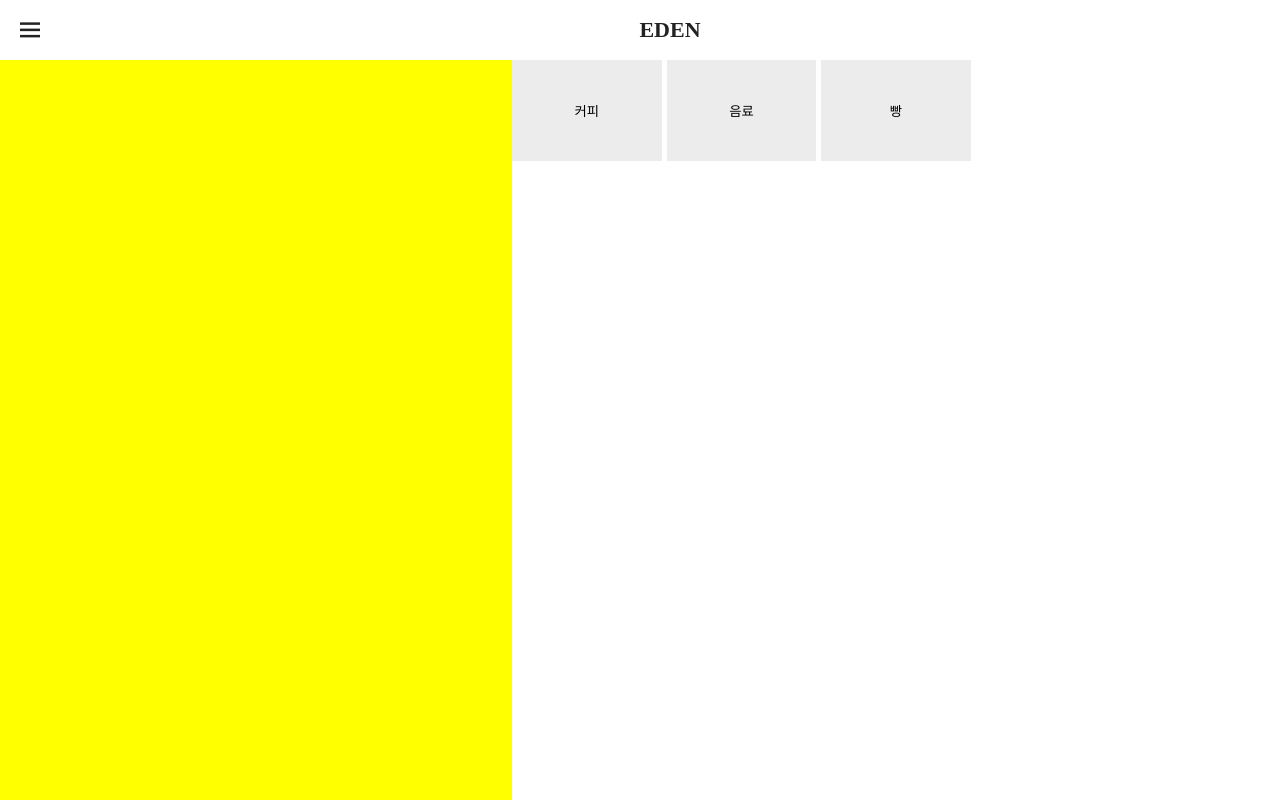
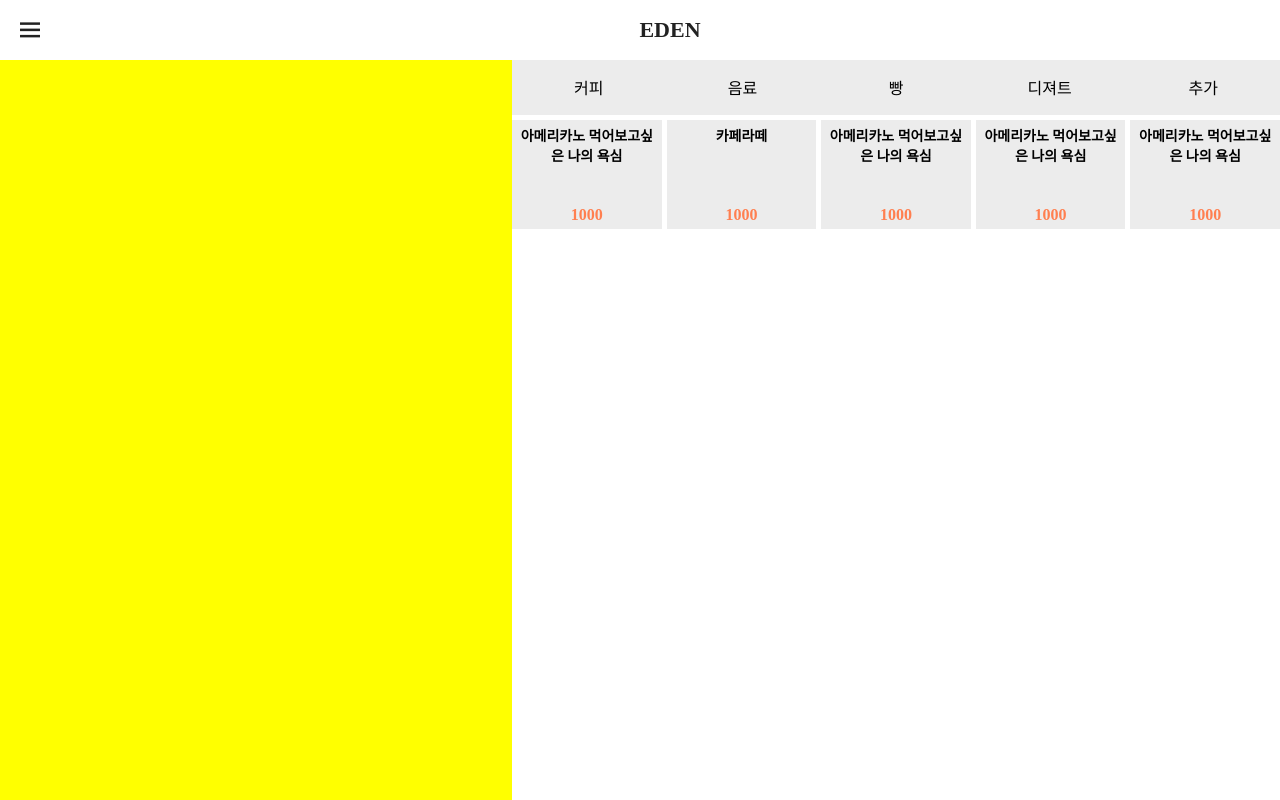
Before and after one commit to seedlessapple/personal-test1, a PHP site: page /pos/index.html in a window 1280 px wide. Run offline with PHP 8.4, Linux system fonts and the light colour scheme; some web fonts are replaced.

Commit message:
pos inner

```diff
--- a/pos/index.html
+++ b/pos/index.html
@@ -56,13 +56,35 @@
     </div>
     <section class="section_1">
         <div class="pos">
-            <div class="pos-cart"></div>
+            <div class="pos-cart">
+                <table></table>
+            </div>
             <div class="pos-menus">
-                <button class="pos-menu-item pos-menu-group">커피</button>
-                <button class="pos-menu-item pos-menu-group">음료</button>
-                <button class="pos-menu-item pos-menu-group">빵</button>
+                <div class="pos-menu-categories">
+                    <span data-tab-target="#coffee" class="pos-menu-category">커피</span>
+                    <span data-tab-target="#drinks" class="pos-menu-category">음료</span>
+                    <span data-tab-target="#" class="pos-menu-category">빵</span>
+                    <span data-tab-target="#" class="pos-menu-category">디져트</span>
+                    <span data-tab-target="#" class="pos-menu-category">추가</span>
+                </div>
+                <div class="pos-menu">
+                    <div id="coffee" class="pos-menu-content active"data-tab-content>
+                        <span id="menu-1"class="pos-menu-item"><h1>아메리카노 먹어보고싶은 나의 욕심</h1><p>1000</p></span>
+                        <span class="pos-menu-item"><h1>카페라떼</h1><p>1000</p></span>
+                        <span class="pos-menu-item"><h1>아메리카노 먹어보고싶은 나의 욕심</h1><p>1000</p></span>
+                        <span class="pos-menu-item"><h1>아메리카노 먹어보고싶은 나의 욕심</h1><p>1000</p></span>
+                        <span class="pos-menu-item"><h1>아메리카노 먹어보고싶은 나의 욕심</h1><p>1000</p></span>
+                    </div>
+                    <div id="drinks" class="pos-menu-content"data-tab-content>
+                        <span class="pos-menu-item"><h1>음료</h1><p>1000</p></span>
+                        <span class="pos-menu-item"><h1>모히또</h1><p>1000</p></span>
+                        <span class="pos-menu-item"><h1>아메리카노 먹어보고싶은 나의 욕심</h1><p>1000</p></span>
+                        <span class="pos-menu-item"><h1>아메리카노 먹어보고싶은 나의 욕심</h1><p>1000</p></span>
+                        <span class="pos-menu-item"><h1>아메리카노 먹어보고싶은 나의 욕심</h1><p>1000</p></span>
+                    </div>
+                </div>
+            </div>
 
-            </div>
         </div>
     </section>
 </div>
@@ -76,6 +98,27 @@ sidebarBtn.addEventListener("click", ()=>{
     topNav.classList.toggle("close")
 
 });
-    </script>
+
+const tabs = document.querySelectorAll('[data-tab-target]');
+const tabContents = document.querySelectorAll('[data-tab-content]');
+const idTabContent = document.getElementById('tab_contents');
+
+tabs.forEach(tab => {
+    tab.addEventListener('click',() => {
+        tabs.forEach(t => {
+            t.classList.remove('active');
+        });
+        tab.classList.add('active');
+
+        const target = document.querySelector(tab.dataset.tabTarget)
+        tabContents.forEach(tabContent => {
+            tabContent.classList.remove('active');
+
+        });
+        target.classList.add('active')
+
+    })
+});
+</script>
 </body>
 </html>
--- a/pos/style.css
+++ b/pos/style.css
@@ -10,7 +10,7 @@ body{
     --primary-color:  #ffffff;
     --panel-color:  #ececec;
     --text-color:  rgb(34, 34, 34);
-    --black-light-color:  #CCC;
+    --hover-color:  #CCC;
     --border-color:  #4D4C4C;
 }
 body.dark{
@@ -214,7 +214,6 @@ body.dark{
 
 
 .section_1{
-    background-color: aquamarine;
     height: calc(100vh - 60px);
 }
 .section_1 .pos{
@@ -227,20 +226,71 @@ body.dark{
     background-color: yellow;
 }
 .section_1 .pos .pos-menus{
-    flex: .6 1 0;
-    height: 100%;
-    display: grid;
-    grid-template-columns: repeat(5,1fr);
-    grid-template-rows: repeat(7,1fr);
-    grid-gap: 5px;
+  height: 100%;
+  flex: .6 1 0;
 
-    background-color: rgb(255, 255, 255);
+  display: grid;
+  grid-template-columns: repeat(5,1fr);
+  grid-template-rows: .5fr repeat(6,1fr);
+  grid-gap: 5px;
 }
+.section_1 .pos .pos-menus span{
+  cursor: pointer;
 
-.section_1 .pos .pos-menus .pos-menu-item{
+}
+.section_1 .pos .pos-menu-categories{
+  grid-column: 1 / 6;
+  display: grid;
+  grid-template-columns: repeat(5,1fr);
+  /* grid-gap: 5px; */
+}
+.section_1 .pos .pos-menu{
+  grid-column: 1 / 6;
+  grid-row: 2 / 8;
+}
+.section_1 .pos .pos-menu-categories .pos-menu-category{
+    display: flex;
+    align-items: center;
+    justify-content: center;
+    vertical-align: middle;
     background-color: var(--panel-color);
     border: var(--border-color);
 }
-.section_1 .pos .pos-menus .pos-menu-item:hover{
-    background-color: var(--panel-color);
+.section_1 .pos .pos-menu-categories .pos-menu-category:hover{
+    background-color: var(--hover-color);
 }
+
+.section_1 .pos .pos-menu .pos-menu-content{
+  height: 100%;
+  grid-template-columns: repeat(5,1fr);
+  grid-template-rows: repeat(6,1fr);
+  grid-gap: 5px;
+  display: none;
+}
+.section_1 .pos .pos-menu .pos-menu-content.active{
+  display: grid;
+}
+.section_1 .pos .pos-menu .pos-menu-item{
+  display: flex;
+  flex-direction: column;
+
+  align-items: center;
+  justify-content: space-between;
+  vertical-align: middle;
+  background-color: var(--panel-color);
+  border: var(--border-color);
+}
+
+.section_1 .pos .pos-menu .pos-menu-item:hover{
+  background-color: var(--hover-color);
+}
+.section_1 .pos .pos-menu .pos-menu-item h1{
+  margin: 5px 5px;
+  font-size: 14px;
+  text-align: center;
+}
+.section_1 .pos .pos-menu .pos-menu-item p{
+  margin-bottom: 5px;
+  font-weight: 600;
+  color: coral;
+}
```
